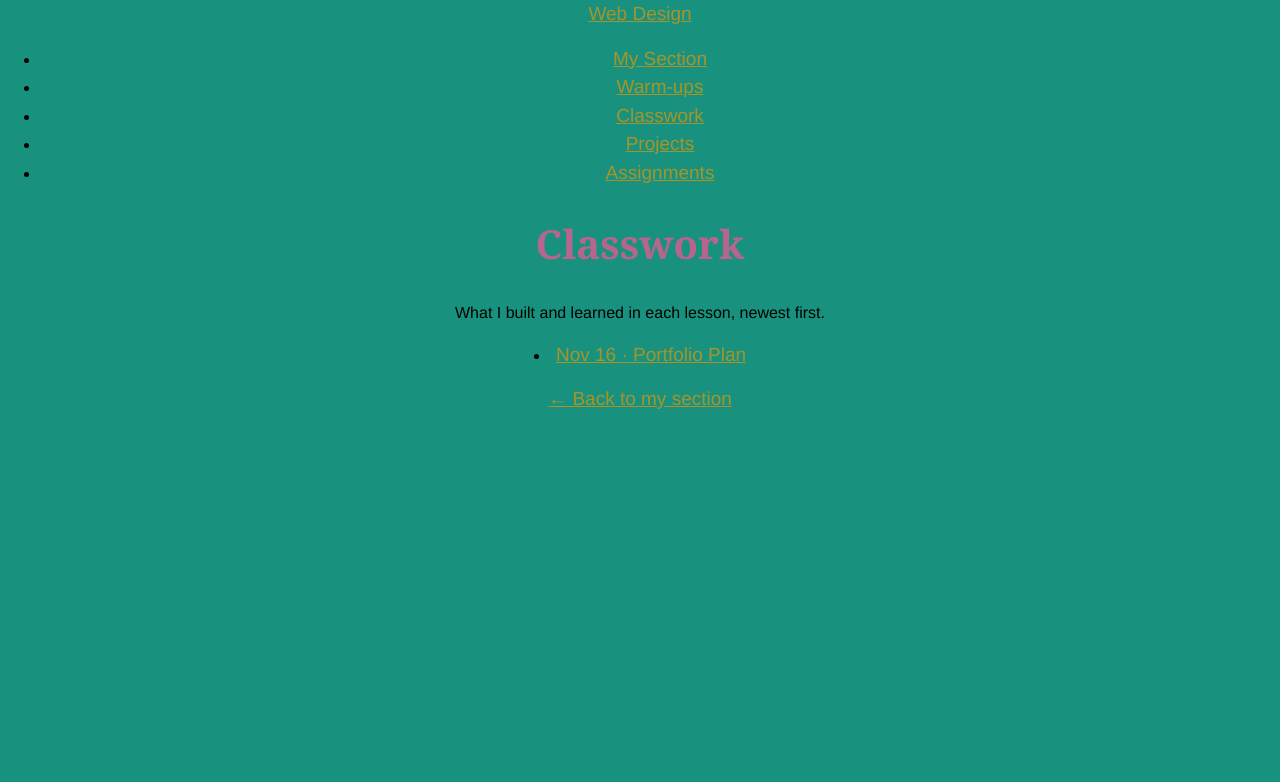
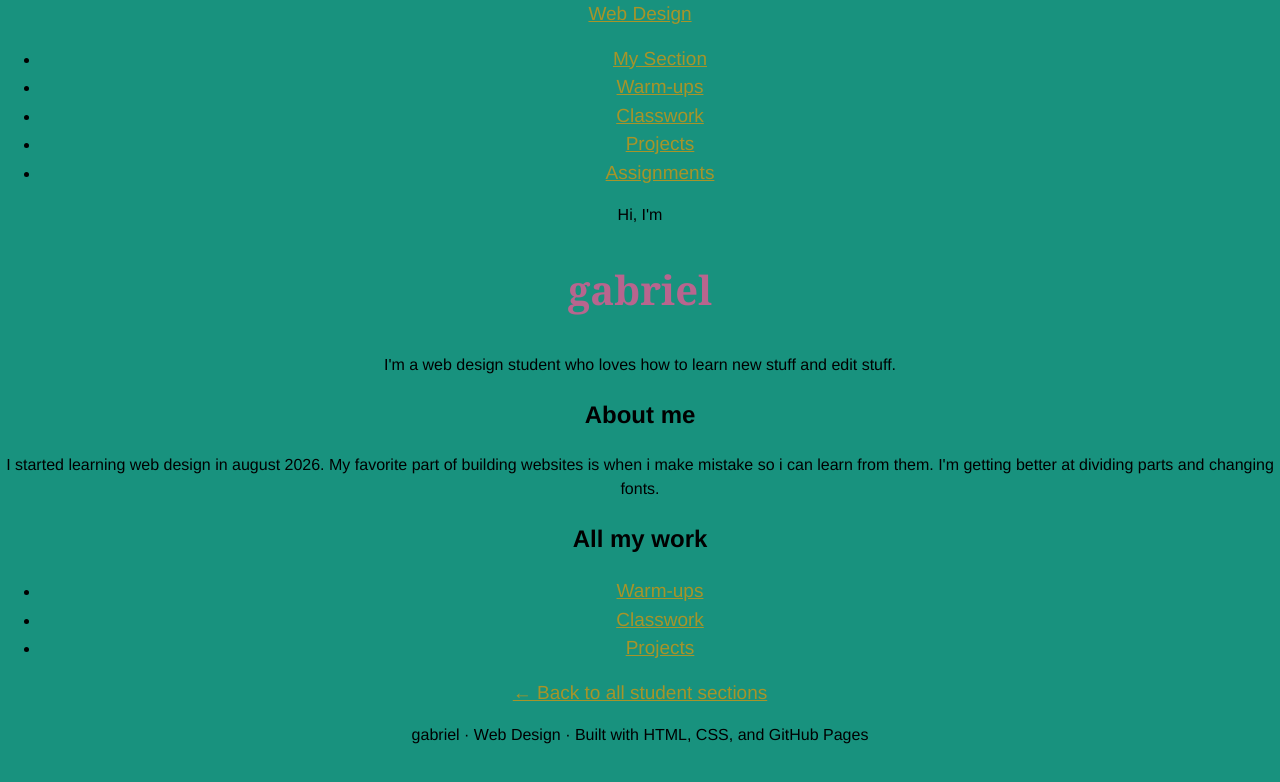
Before and after one commit to montverde-webdesign/gabriel-carrero, a plain HTML site: page classwork/index.html in a window 1280 px wide. Drawn offline with Linux system fonts and the light colour scheme.

Commit message:
Add portfolio hero and about me

```diff
--- a/classwork/index.html
+++ b/classwork/index.html
@@ -1,42 +1,67 @@
-<!DOCTYPE html>
+<!doctype html>
 <html lang="en">
   <head>
-  <meta charset="UTF-8">
-  <meta name="viewport" content="width=device-width, initial-scale=1.0">
+    <meta charset="UTF-8" />
+    <meta name="viewport" content="width=device-width, initial-scale=1.0" />
     <title>Classwork | Gabriel Carrero's Section</title>
-  <link rel="stylesheet" href="../style.css">
+    <link rel="stylesheet" href="../style.css" />
   </head>
   <body>
     <header>
       <nav>
-      <a href="https://montverde-webdesign.github.io/" class="logo">Web Design</a>
+        <a href="https://montverde-webdesign.github.io/" class="logo"
+          >Web Design</a
+        >
         <ul>
           <li><a href="../index.html">My Section</a></li>
           <li><a href="../warm-ups/index.html">Warm-ups</a></li>
           <li><a href="../classwork/index.html">Classwork</a></li>
           <li><a href="../projects/index.html">Projects</a></li>
-        <li><a href="https://montverde-webdesign.github.io/assignments.html">Assignments</a></li>
+          <li>
+            <a href="https://montverde-webdesign.github.io/assignments.html"
+              >Assignments</a
+            >
+          </li>
         </ul>
       </nav>
     </header>
 
     <main>
-    <h1>Classwork</h1>
-    <p>What I built and learned in each lesson, newest first.</p>
+      <section class="hero">
+        <p class="hello">Hi, I'm</p>
+        <h1>gabriel</h1>
+        <p class="intro">
+          I'm a web design student who loves how to learn new stuff and edit
+          stuff.
+        </p>
+      </section>
 
-    <!-- HOW TO ADD A PAGE TO THIS LIST:
-         Copy the example line below (the one starting with <li>),
-         paste it on the first line inside <ul class="entries">,
-         and change the file name and the text to match your new page.
-         Newest pages go at the TOP.
+      <section class="about">
+        <h2>About me</h2>
+        <p>
+          I started learning web design in august 2026. My favorite part of
+          building websites is when i make mistake so i can learn from them. I'm
+          getting better at dividing parts and changing fonts.
+        </p>
+      </section>
 
-         <li><a href="2026-10-23-section-setup.html">Oct 23 &middot; Set Up My Section</a></li>
-    -->
+      <section class="all-work">
+        <h2>All my work</h2>
+        <ul class="work-links">
+          <li><a href="warm-ups/index.html">Warm-ups</a></li>
+          <li><a href="classwork/index.html">Classwork</a></li>
+          <li><a href="projects/index.html">Projects</a></li>
+        </ul>
+      </section>
 
-    <li><a href="2026-11-16-portfolio-plan.html">Nov 16 &middot; Portfolio Plan</a></li>
-    </ul>
+      <p>
+        <a href="https://montverde-webdesign.github.io/submissions.html"
+          >&larr; Back to all student sections</a
+        >
+      </p>
 
-    <p><a href="../index.html">&larr; Back to my section</a></p>
-  </main>
+      <footer>
+  <p>gabriel &middot; Web Design &middot; Built with HTML, CSS, and GitHub Pages</p>
+</footer>
   </body>
 </html>
```
Lines whose indentation alone changed are shown as unchanged.
